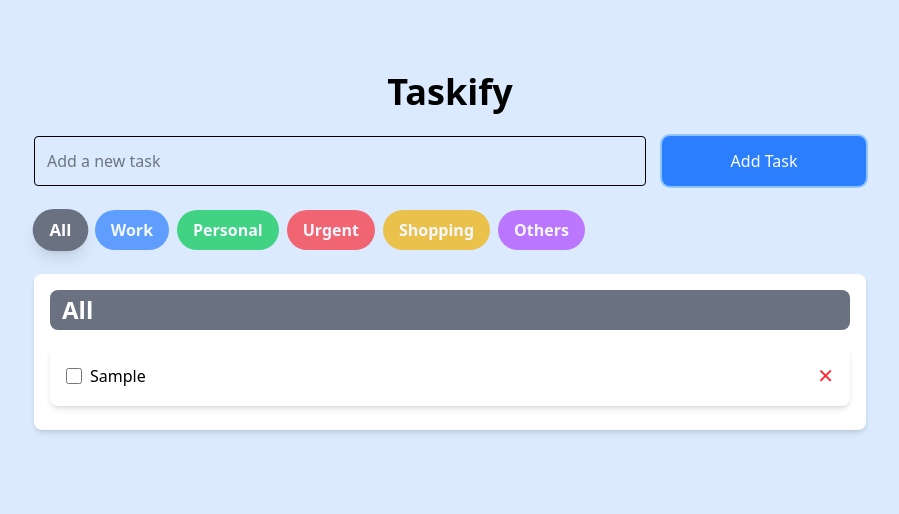
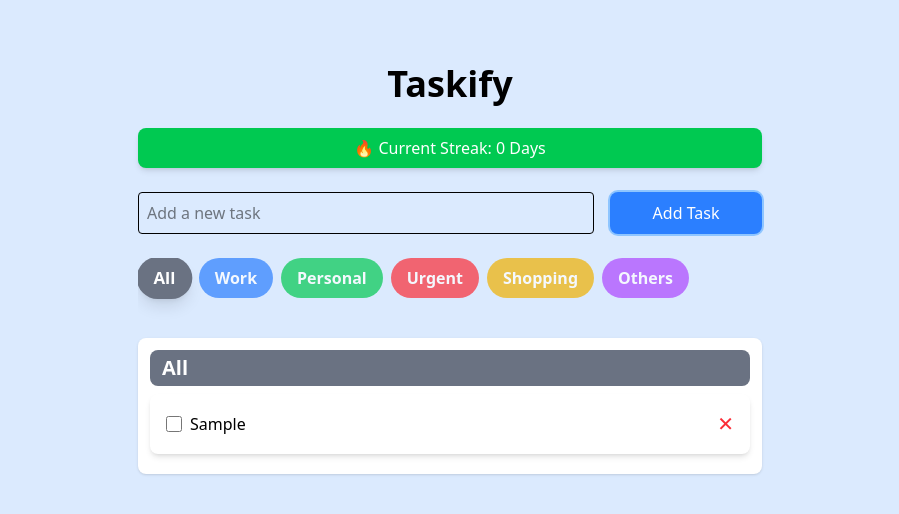
Before and after one commit to Ife-seyi/Taskify, a React (Vite) app: page / in a window 1280 px wide. Both pictures are taken after typing "Sample" into the empty fields and a click on the button "Add Task". Shown: the top 514 px of the page, without its empty margins (190-1089 px from the left). Built offline with nearby package versions, Linux system fonts and the light colour scheme.

Commit message:
added streak counter

```diff
--- a/src/App.jsx
+++ b/src/App.jsx
@@ -132,7 +132,6 @@
 
 // export default App;
 
-
 import React, { useState, useEffect } from 'react';
 import { motion, AnimatePresence } from 'framer-motion';
 import AddTodoButton from './Components/AddTodoButton';
@@ -153,15 +152,27 @@ function App() {
   const [newTodo, setNewTodo] = useState('');
   const [selectedTag, setSelectedTag] = useState('All');
   const [loading, setLoading] = useState(true);
+  const [streak, setStreak] = useState(0);
+  const [lastCompletedDate, setLastCompletedDate] = useState(null);
 
   useEffect(() => {
     const savedTodos = JSON.parse(localStorage.getItem('todos')) || [];
     setTodos(savedTodos);
+
+    const savedStreak = parseInt(localStorage.getItem('streak')) || 0;
+    setStreak(savedStreak);
+
+    const savedDate = localStorage.getItem('lastCompletedDate');
+    setLastCompletedDate(savedDate ? new Date(savedDate) : null);
   }, []);
 
   useEffect(() => {
     localStorage.setItem('todos', JSON.stringify(todos));
-  }, [todos]);
+    localStorage.setItem('streak', streak);
+    if (lastCompletedDate) {
+      localStorage.setItem('lastCompletedDate', lastCompletedDate.toISOString());
+    }
+  }, [todos, streak, lastCompletedDate]);
 
   const addTodo = (text, tag) => {
     const newTodo = {
@@ -175,9 +186,15 @@ function App() {
   };
 
   const toggleComplete = (id) => {
-    setTodos(todos.map(todo =>
+    const updatedTodos = todos.map(todo =>
       todo.id === id ? { ...todo, completed: !todo.completed } : todo
-    ));
+    );
+    setTodos(updatedTodos);
+
+    if (!lastCompletedDate || new Date().toDateString() !== lastCompletedDate.toDateString()) {
+      setStreak(streak + 1);
+      setLastCompletedDate(new Date());
+    }
   };
 
   const deleteTodo = (id) => {
@@ -203,21 +220,31 @@ function App() {
   }, {});
 
   return (
-    <div className="max-w-4xl mx-auto mt-10 p-4 md:p-8">
-      <h1 className="text-4xl font-semibold mb-6 text-center">Taskify</h1>
+    <div className="max-w-2xl mx-auto mt-10 p-4 md:p-6">
+      <h1 className="text-4xl font-bold text-center mb-6">Taskify</h1>
+
+      {/* Streak Counter */}
+      <motion.div
+        className="bg-green-500 text-white text-center py-2 mb-6 rounded-lg shadow-md"
+        initial={{ opacity: 0 }}
+        animate={{ opacity: 1 }}
+        transition={{ duration: 0.5 }}
+      >
+        🔥 Current Streak: {streak} Day{streak !== 1 ? 's' : ''}
+      </motion.div>
 
       <div className="mb-6 grid grid-cols-1 md:grid-cols-[3fr_1fr] gap-4">
         <input
           type="text"
           value={newTodo}
           onChange={(e) => setNewTodo(e.target.value)}
-          className="p-3 border rounded w-full"
+          className="p-2 border rounded w-full"
           placeholder="Add a new task"
         />
         <AddTodoButton onClick={() => addTodo(newTodo, selectedTag)} />
       </div>
 
-      <div className="mb-6">
+      <div className="overflow-x-auto pb-2 mb-4">
         <FilterButtons filter={selectedTag} setFilter={setSelectedTag} />
       </div>
 
@@ -230,10 +257,10 @@ function App() {
               animate={{ opacity: 1, y: 0 }}
               exit={{ opacity: 0, y: 20 }}
               transition={{ duration: 0.3 }}
-              className="mb-6 bg-white p-4 rounded-lg shadow-md"
+              className="mb-4 bg-white p-3 rounded-lg shadow"
             >
               <h2
-                className={`text-2xl font-bold mb-4 text-white px-3 py-1 rounded-lg ${TAG_COLORS[tag] || 'bg-gray-500'}`}
+                className={`text-xl font-bold mb-2 text-white px-3 py-1 rounded-lg ${TAG_COLORS[tag] || 'bg-gray-500'}`}
               >
                 {tag}
               </h2>
```
